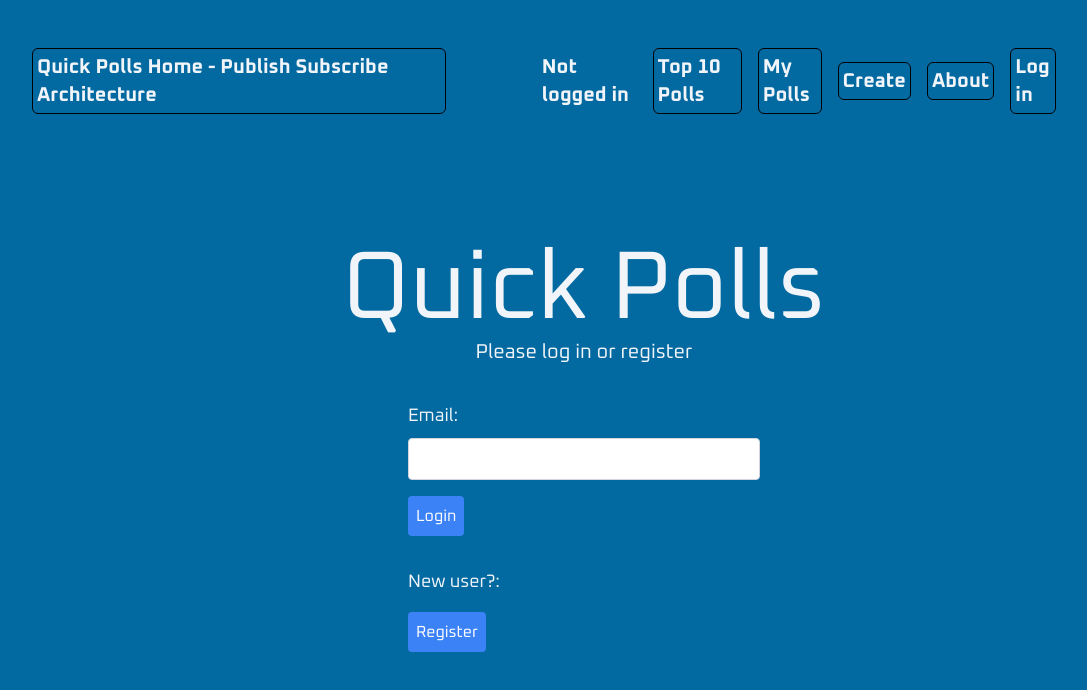
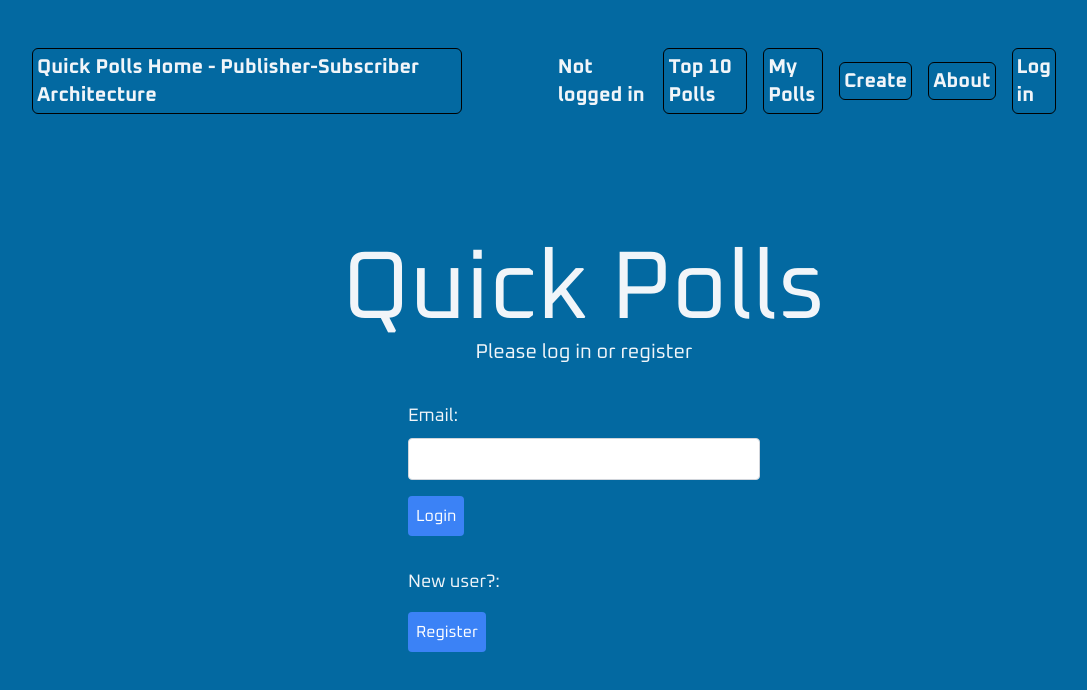
Before and after one commit to CS7319-Architecture-Group7/CS7319-Final-Project-Group07-Smith-Sreepada-Alavala, a React (Create React App) app in the folder selected/frontend/: page / in a window 1280 px wide. Shown: the top 690 px of the page, without its empty margins (56-1143 px from the left). Built offline with nearby package versions, Linux system fonts and the light colour scheme.

Commit message:
Formatting the Architecure Names

```diff
--- a/selected/frontend/src/components/Header.jsx
+++ b/selected/frontend/src/components/Header.jsx
@@ -15,7 +15,7 @@ const Header = () => {
           className="m-2 inline-block align-baseline font-bold text-sm hover:text-slate-300 border border-black p-1 rounded-md"
         >
           <h1 className="text-xl font-bold">
-            Quick Polls Home - Publish Subscribe Architecture
+            Quick Polls Home - Publisher-Subscriber Architecture
           </h1>
         </NavLink>
       </div>
```
Also changed, not shown: 1 other file (tests, documents, lock files or other folders).
